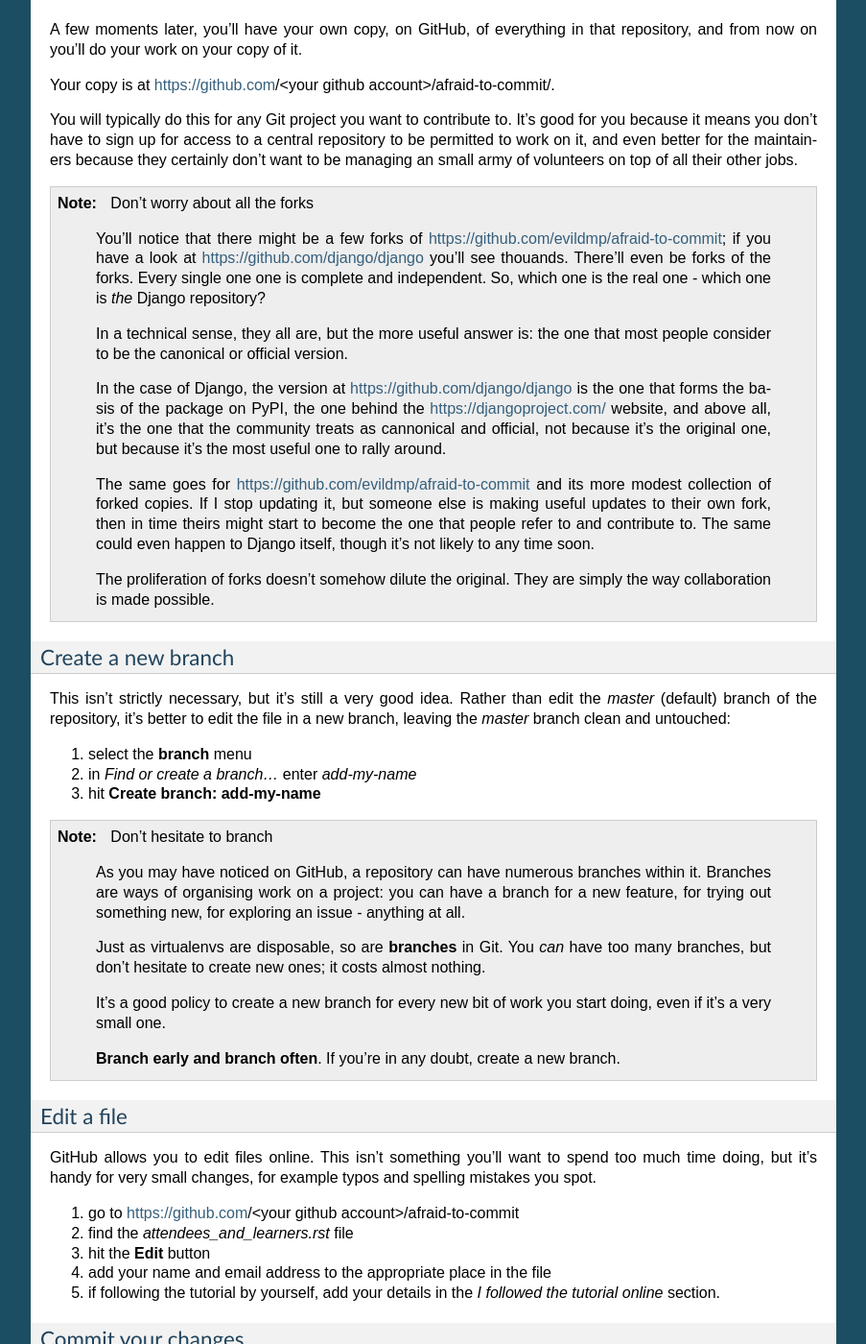
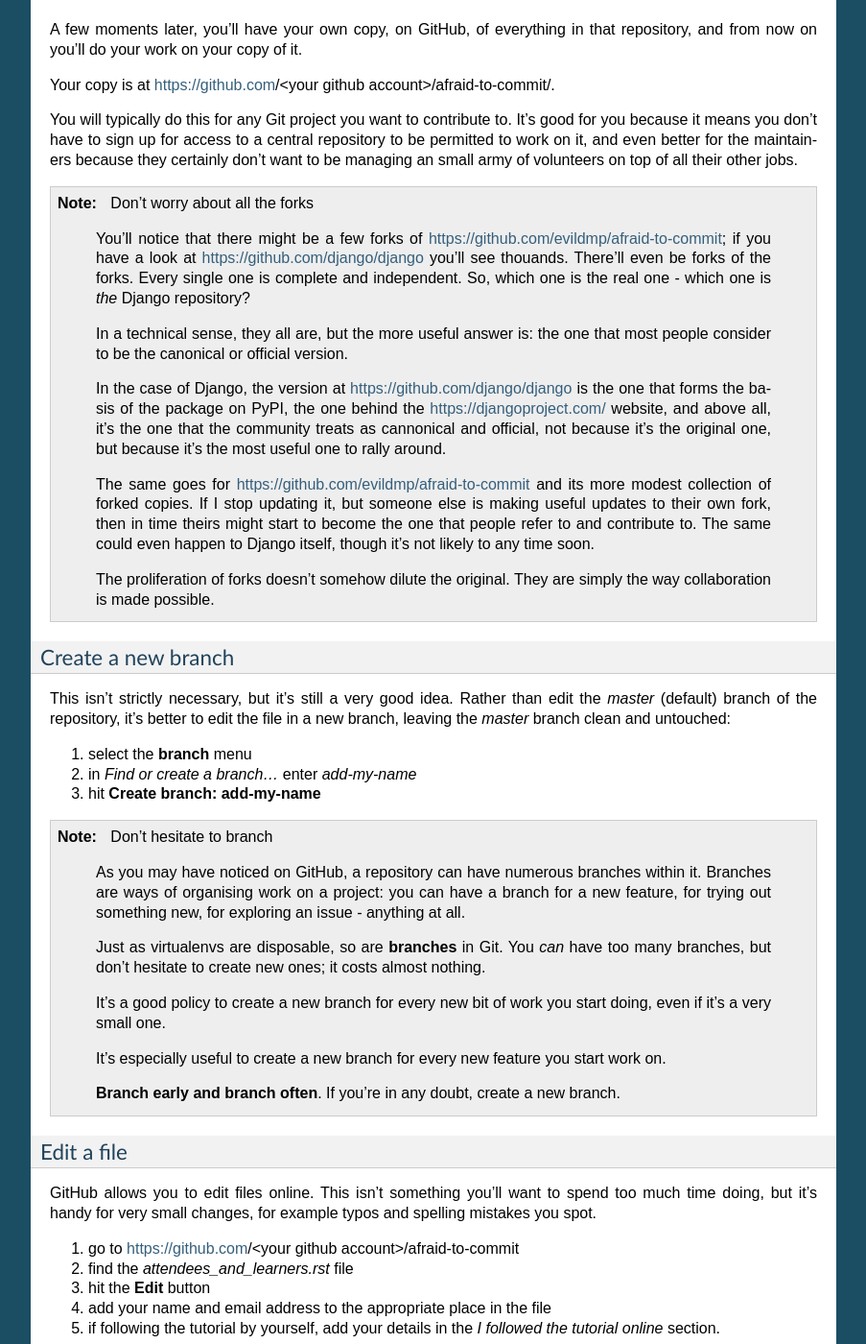
Before and after one commit to evildmp/afraid-to-commit, a Sphinx documentation site: the page built from docs/git.rst, in a window 1280 px wide and 1400 px high, scrolled down 632 px. Shown: the whole window at 96% size, without its empty margins (198-1101 px from the left). Built offline with Sphinx 7.4.7, drawn with Linux system fonts in a browser that asks for light colours.

Commit message:
Update git.rst

```diff
--- a/docs/git.rst
+++ b/docs/git.rst
@@ -36,7 +36,8 @@ You can do various things there, including browsing through all the code and fil
 
 *   hit the **Fork** button
 
-A few moments later, you'll have your own copy, on GitHub, of everything in that repository, and from now on you'll do your work on your copy of it.
+A few moments later, you'll have your own copy, on GitHub, of everything in that
+repository, and from now on you'll do your work on your copy of it.
 
 Your copy is at https://github.com/<your github account>/afraid-to-commit/.
 
@@ -52,7 +53,7 @@ volunteers on top of all their other jobs.
     You'll notice that there might be a few forks of
     https://github.com/evildmp/afraid-to-commit; if you have a look at
     https://github.com/django/django you'll see thouands. There'll even be
-    forks of the forks. Every single one one is complete and independent. So,
+    forks of the forks. Every single one is complete and independent. So,
     which one is the real one - which one is *the* Django repository?
 
     In a technical sense, they all are, but the more useful answer is: the
@@ -100,6 +101,9 @@ file in a new branch, leaving the *master* branch clean and untouched:
 
     It's a good policy to create a new branch for every new bit of work you
     start doing, even if it's a very small one.
+
+    It's especially useful to create a new branch for every new feature you
+    start work on.
 
     **Branch early and branch often**. If you're in any doubt, create a new
     branch.
```
